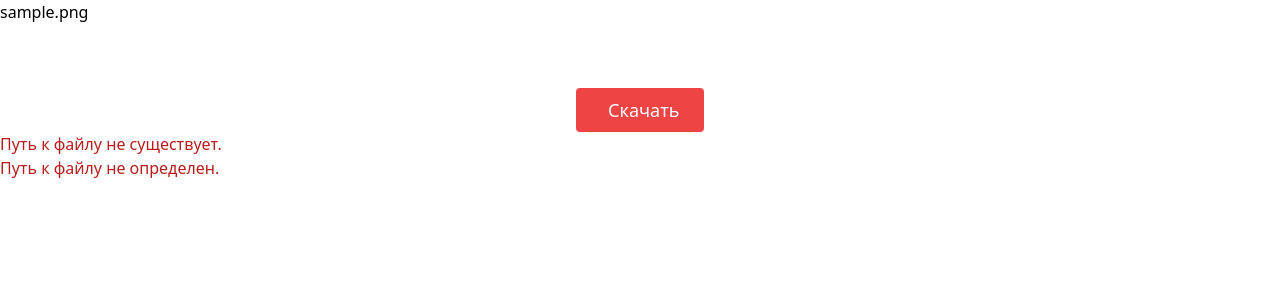
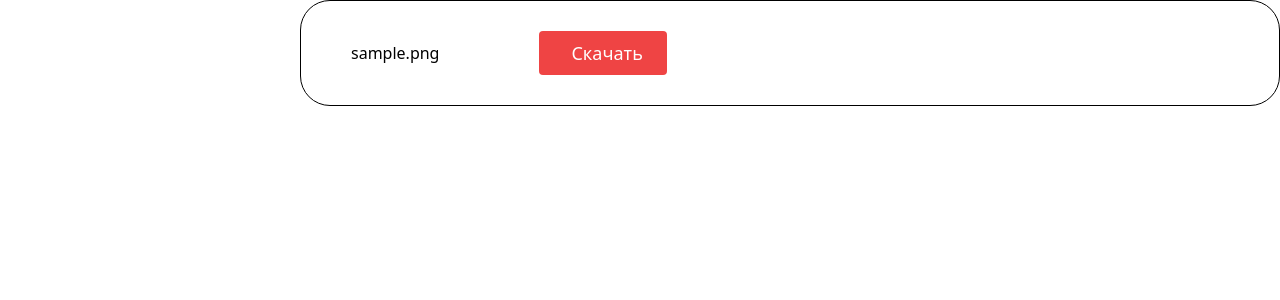
Before and after one commit to Renal37/Project, a PHP site: the page made by main.php in a window 1280 px wide. Shown: the part 85-385 px from the top of the page. Run offline with PHP 8.4, Linux system fonts and the light colour scheme; tables that the repository leaves empty or names only in its code hold one stand-in row (values such as "Sample post"); some libraries are stand-ins or nearby versions.

Commit message:
add style

```diff
--- a/main.php
+++ b/main.php
@@ -18,17 +18,20 @@ include("connect.php");
 <?php
   @include "Header/header.php";
 ?>
-<form>
+<form class="form">
   <?php
   $sql = mysqli_query($link,'SELECT * FROM files');
   foreach($sql as $row){
 ?>
+<div class="text">
 <h1 >
   <?php
   echo $row['file'];
   ?>
 </h1>
-<a href="main.php?path=file/<?php  echo $row['file']; ?>" class="flex mx-auto mt-16 w-32 text-white bg-red-500 border-0 py-2 px-8 focus:outline-none hover:bg-red-600 rounded text-lg">Cкачать</a>
+
+<a href="main.php?path=file/<?php  echo $row['file']; ?>" class="flex mx-auto  w-32 text-white bg-red-500 border-0 py-2 px-8 focus:outline-none hover:bg-red-600 rounded text-lg">Cкачать</a>
+</div>
 <?php
 }
 ?>
@@ -58,10 +61,10 @@ readfile($url,true);
 die();
 }
 else{
-echo "<div class='text-[#b91c1c]'>Путь к файлу не существует.</div>";
+echo '';
 }
 }
-echo "<div class='text-[#b91c1c]'>Путь к файлу не определен.</div>"
+echo '';
 
 ?>
 
--- a/style.css
+++ b/style.css
@@ -2,3 +2,22 @@
     display: flex;
     justify-content: center;
 }
+.form{
+  border: 1px solid black;
+  border-radius: 30px;
+  padding: 30px 50px 30px 50px;
+    margin-left: 300px;
+  display: flex;
+  align-items: start;
+  flex-direction: column;
+  gap: 30px;
+}
+.form h1{
+  text-align: center;
+}
+.text{
+  gap: 100px;
+  display: flex;
+  align-items: center;
+  justify-content: center;
+}
```
Also changed, not shown: file/text.txt (added), 1 other file.
